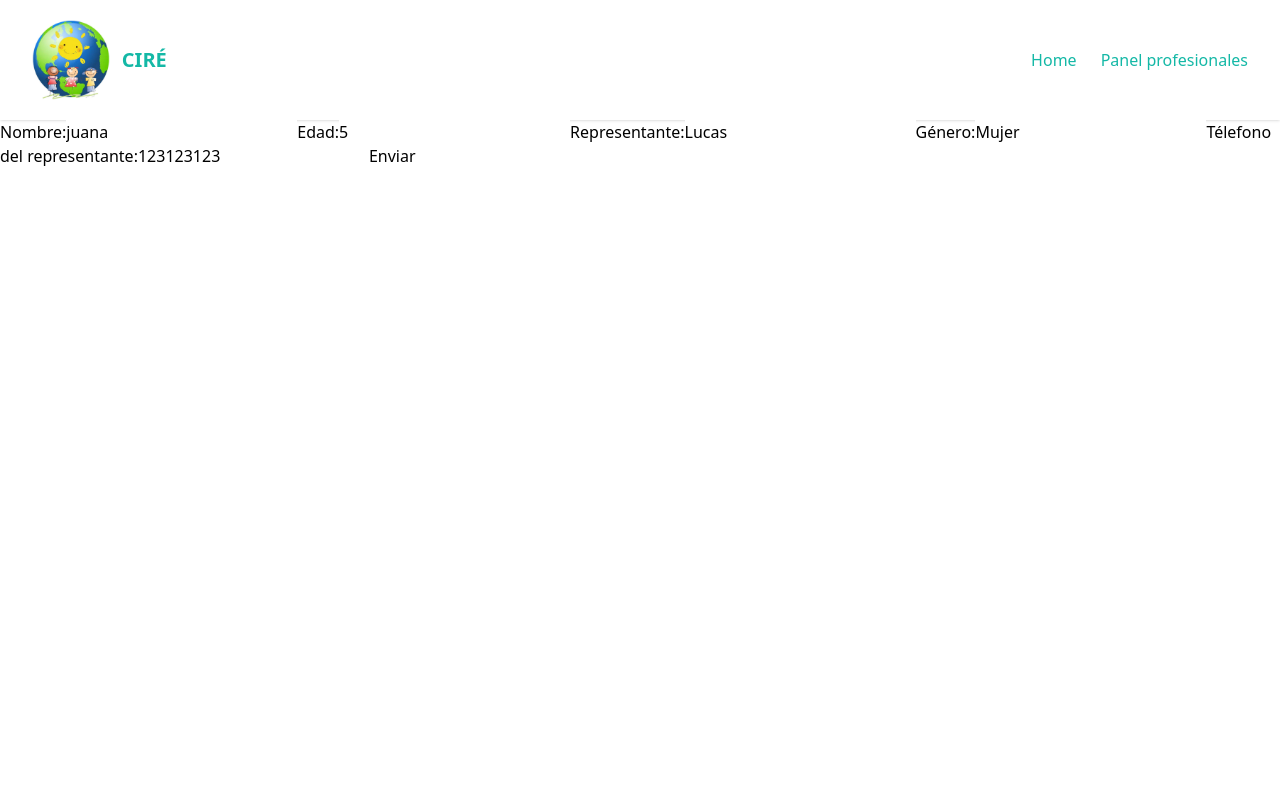
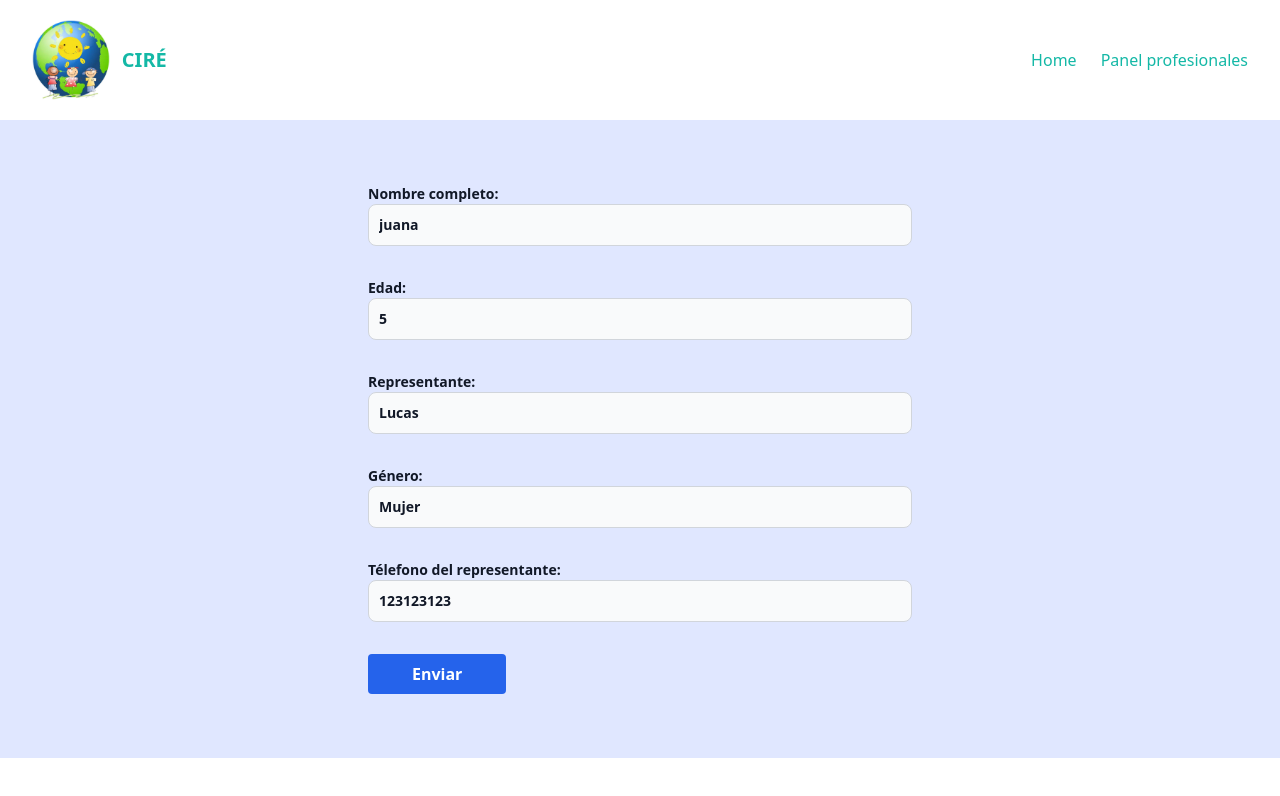
Before and after one commit to programateacademy/cire-fontend, a React (Vite) app: page /editstudents/1 in a window 1280 px wide. Shown: the top 796 px of the page. Built offline with nearby package versions, Linux system fonts and the light colour scheme; data requests are answered from the project's data file.

Commit message:
feat: filter

```diff
--- a/db.json
+++ b/db.json
@@ -9,20 +9,20 @@
       "number": "123123123"
     },
     {
-      "name": "sfsdf",
-      "age": "5",
-      "gender": "sdfsdf",
-      "representative": "sdfsdf",
-      "numberCellphone": "sfsdfsdf",
-      "id": 2
-    },
-    {
       "name": "hola",
       "age": "5",
       "gender": "fff",
       "representative": "isidfshsdf",
       "numberCellphone": "sdfsdf",
       "id": 3
+    },
+    {
+      "name": "holaaaa",
+      "age": "8",
+      "gender": "dgdg",
+      "representative": "dgdg",
+      "numberCellphone": "dgdg",
+      "id": 4
     }
   ],
   "nueva": [
--- a/src/pages/CRUD Student/AddStudent.jsx
+++ b/src/pages/CRUD Student/AddStudent.jsx
@@ -63,6 +63,7 @@ function AddStudent() {
     axios.delete(`http://localhost:3001/students/${id}`)
       .then(response => {
         setStudents(students.filter(student => student.id !== id));
+
       })
       .catch(error => {
         console.log(error);
@@ -107,7 +108,7 @@ function AddStudent() {
           <input type="text" required className="bg-gray-50 border border-gray-300 text-gray-900 text-sm rounded-lg focus:ring-blue-500 focus:border-blue-500 block w-full p-2.5 dark:bg-gray-700 dark:border-gray-600 dark:placeholder-gray-400 dark:text-white dark:focus:ring-blue-500 dark:focus:border-blue-500" value={numberCellphone} onChange={(e) => setNumberCellphone(e.target.value)} />
         </label>
 
-        <button className="text-white bg-lime-700 hover:bg-lime-800 focus:ring-4 focus:outline-none focus:ring-blue-300 font-medium rounded-lg text-sm w-full sm:w-auto px-5 py-2.5 text-center dark:bg-blue-600 dark:hover:bg-blue-700 dark:focus:ring-blue-800" type="submit">{selectedChild ? 'Save changes' : 'Agregar estudiante'}</button>
+        <button className='bg-blue-600 hover:bg-blue-700 text-white font-bold py-2 px-11 rounded justify-items-center' type="submit">{selectedChild ? 'Save changes' : 'Agregar estudiante'}</button>
         {selectedChild && (
           <button type="button" onClick={() => setSelectedChild(null)}>Cancel</button>
         )}
--- a/src/pages/CRUD Student/EditStudent.jsx
+++ b/src/pages/CRUD Student/EditStudent.jsx
@@ -56,32 +56,41 @@ const params = useParams()
 
 
   return (
-    <div>
-
-        <label>
-          Nombre:
-          <input type="text" value={name} onChange={(e) => setName(e.target.value)} />
-        </label>
-        <label>
-          Edad:
-          <input type="text" value={age} onChange={(e) => setAge(e.target.value)} />
-        </label>
-        <label>
-          Representante:
-          <input type="text" value={representative} onChange={(e) => setRepresentative(e.target.value)} />
+    <div className='bg-indigo-100 w-screen'>
+   <div className='max-w-2xl mx-auto p-16'>
+      <div className='grid gap-6 mb-6 lg:grid-cols-1'>
+      <label className="block mb-2 text-sm font-bold text-gray-900 dark:text-gray-300">
+          Nombre completo:
+          <input type="text" required className="bg-gray-50 border border-gray-300 text-gray-900 text-sm rounded-lg focus:ring-blue-500 focus:border-blue-500 block w-full p-2.5 dark:bg-gray-700 dark:border-gray-600 dark:placeholder-gray-400 dark:text-white dark:focus:ring-blue-500 dark:focus:border-blue-500"  value={name} onChange={(e) => setName(e.target.value)} />
         </label>
 
-        <label>
-          Género:
-          <input type="text" value={gender} onChange={(e) => setGender(e.target.value)} />
+        <label className="block mb-2 text-sm font-bold text-gray-900 dark:text-gray-300">
+          Edad:
+          <input type="text" required className="bg-gray-50 border border-gray-300 text-gray-900 text-sm rounded-lg focus:ring-blue-500 focus:border-blue-500 block w-full p-2.5 dark:bg-gray-700 dark:border-gray-600 dark:placeholder-gray-400 dark:text-white dark:focus:ring-blue-500 dark:focus:border-blue-500" value={age} onChange={(e) => setAge(e.target.value)} />
         </label>
 
-        <label>
-          Télefono del representante:
-          <input type="text" value={numberCellphone} onChange={(e) => setNumberCellphone(e.target.value)} />
+        <label className="block mb-2 text-sm font-bold text-gray-900 dark:text-gray-300">
+          Representante:
+          <input type="text" required className="bg-gray-50 border border-gray-300 text-gray-900 text-sm rounded-lg focus:ring-blue-500 focus:border-blue-500 block w-full p-2.5 dark:bg-gray-700 dark:border-gray-600 dark:placeholder-gray-400 dark:text-white dark:focus:ring-blue-500 dark:focus:border-blue-500" value={representative} onChange={(e) => setRepresentative(e.target.value)} />
         </label>
 
-        <button className='btn btn-success' onClick={ediStudents}>Enviar</button>
+        <label className="block mb-2 text-sm font-bold text-gray-900 dark:text-gray-300">
+          Género:
+          <input type="text" required className="bg-gray-50 border border-gray-300 text-gray-900 text-sm rounded-lg focus:ring-blue-500 focus:border-blue-500 block w-full p-2.5 dark:bg-gray-700 dark:border-gray-600 dark:placeholder-gray-400 dark:text-white dark:focus:ring-blue-500 dark:focus:border-blue-500" value={gender} onChange={(e) => setGender(e.target.value)} />
+        </label>
+
+        <label className="block mb-2 text-sm font-bold text-gray-900 dark:text-gray-300">
+          Télefono del representante:
+          <input type="text" required className="bg-gray-50 border border-gray-300 text-gray-900 text-sm rounded-lg focus:ring-blue-500 focus:border-blue-500 block w-full p-2.5 dark:bg-gray-700 dark:border-gray-600 dark:placeholder-gray-400 dark:text-white dark:focus:ring-blue-500 dark:focus:border-blue-500" value={numberCellphone} onChange={(e) => setNumberCellphone(e.target.value)} />
+        </label>
+
+
+      </div>
+      <button className='bg-blue-600 hover:bg-blue-700 text-white font-bold py-2 px-11 rounded justify-items-center' onClick={ediStudents}>Enviar</button>
+
+
+   </div>
+
     </div>
   );
 
--- a/src/pages/CRUD Student/ListStudents.jsx
+++ b/src/pages/CRUD Student/ListStudents.jsx
@@ -1,6 +1,9 @@
 import axios from 'axios';
 import React, { useEffect, useState } from 'react'
 import { Link } from 'react-router-dom';
+
+
+
 
 export const ListStudents = () => {
 
@@ -11,6 +14,7 @@ export const ListStudents = () => {
   const [gender, setGender] = useState('');
   const [numberCellphone, setNumberCellphone] = useState('');
   const [selectedChild, setSelectedChild] = useState(null);
+  const [searchTerm, setSearchTerm] = useState('');
 
   useEffect(() => {
     axios.get('http://localhost:3001/students')
@@ -22,44 +26,6 @@ export const ListStudents = () => {
       });
   }, []);
 
-  const handleSubmit = (event) => {
-    event.preventDefault();
-    if (selectedChild) {
-      axios.put(`http://localhost:3001/students/${selectedChild.id}`, { name, age, year, gender, representative, numberCellphone  })
-        .then(response => {
-          const updatedStudent = students.map(student => {
-            if (student.id === response.data.id) {
-              return response.data;
-            }
-            return student;
-          });
-          setStudents(updatedStudent);
-          setSelectedChild(null);
-          setName('');
-          setAge('');
-          setRepresentative('');
-          setGender('');
-          setNumberCellphone('');
-
-        })
-        .catch(error => {
-          console.log(error);
-        });
-    } else {
-      axios.post('http://localhost:3001/students', { name, age, gender, representative, numberCellphone })
-        .then(response => {
-          setStudents([...students, response.data]);
-          setName('');
-          setAge('');
-          setRepresentative('');
-          setGender('');
-          setNumberCellphone('');
-        })
-        .catch(error => {
-          console.log(error);
-        });
-    }
-  };
 
   const handleDelete = (id) => {
     axios.delete(`http://localhost:3001/students/${id}`)
@@ -71,16 +37,12 @@ export const ListStudents = () => {
       });
   };
 
-  const handleEdit = (student) => {
-    setSelectedChild(student);
-    setName(student.name);
-    setAge(student.age);
-    setRepresentative(student.representative);
-    setGender(student.gender);
-    setNumberCellphone(student.number);
-  };
+  const filteredStudents = students.filter(student => {
+    return student.name.toLowerCase().includes(searchTerm.toLowerCase());
+});
 
-  const listmovies = students.map(students=> {
+
+  const listmovies = filteredStudents.map(students=> {
     return(
       <div className='container' key={students.id}>
       <div className='row'>
@@ -102,12 +64,6 @@ export const ListStudents = () => {
 
 
 
-
-
-
-
-
-
     return (
 
 
@@ -117,10 +73,17 @@ export const ListStudents = () => {
 
        <button className=" ml-4 bg-lime-700 text-white px-4 rounded mt-5 mb-5"><a href="addstudent">Agregar nuevo estudiante</a></button>
 
+       <input
+                    type='text'
+                    placeholder='Buscar por nombre'
+                    onChange={(event) => setSearchTerm(event.target.value)}
+                    className='border border-gray-400 p-1 py-px rounded-lg w-60'
+          />
 
          <div className='grid grid-cols-1 md:grid-cols-2 lg:grid-cols-3 gap-4 justify-items-center text-center'>
-          {students.map(student => (
+          {filteredStudents.map(student => (
         <div className=' bg-white rounded-lg w-96'>
+
 
 <ul>
                   <br />
@@ -140,17 +103,11 @@ export const ListStudents = () => {
 
                 </ul>
 
-
-
         </div>
 
 
           ))}
 
-
-
-
-
       </div>
        </div>
   )
```
